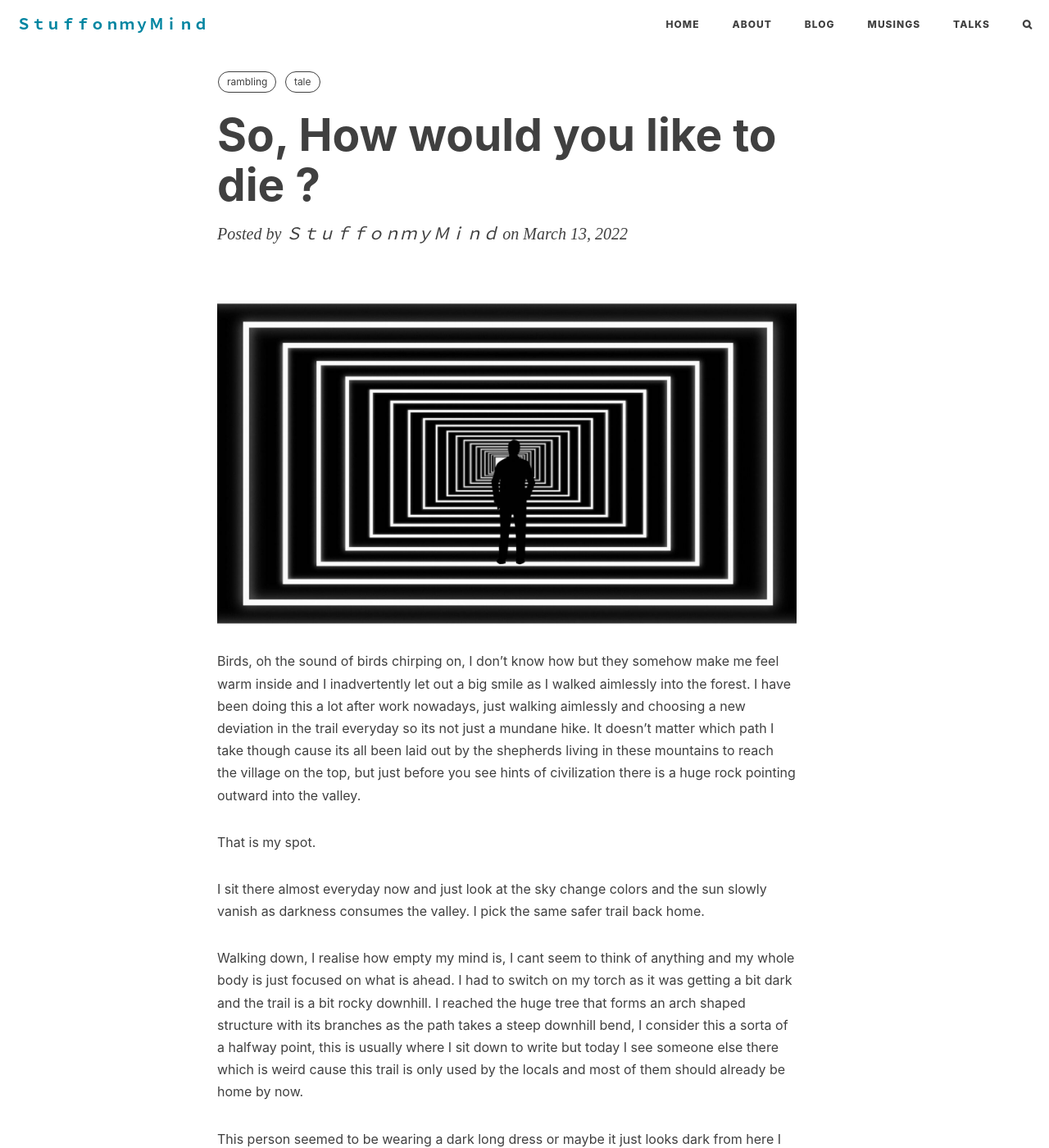
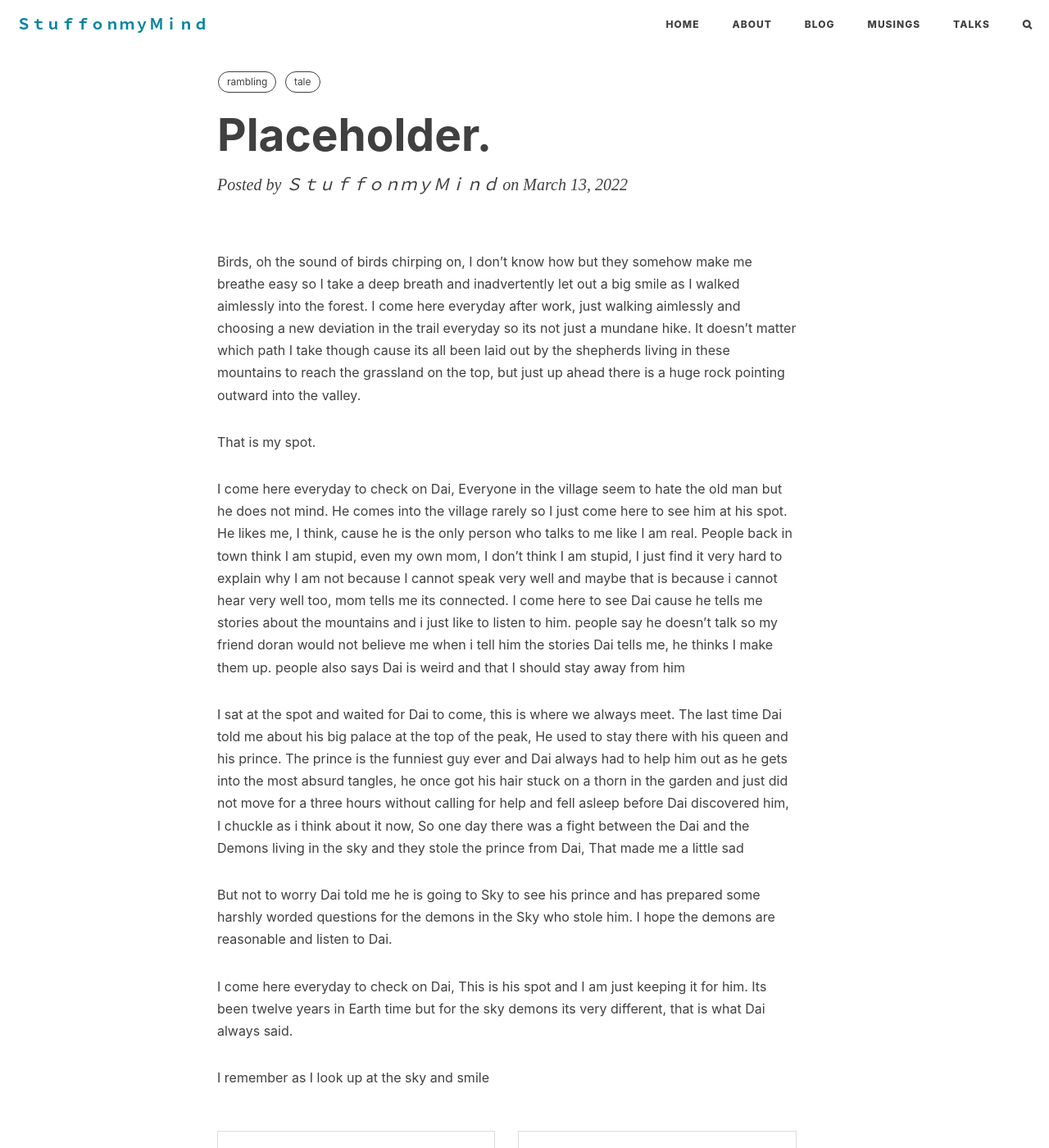
Before and after one commit to Sangarshanan/sangarshanan.github.io, a Jekyll site: the page built from _posts/2022-03-13-how-would-you-like-to-die.md, in a window 1280 px wide and 1400 px high. Shown: the whole window at 82% size. Built offline with Jekyll 4.4.1, drawn with Linux system fonts in a browser that asks for light colours; nearby versions of some CDN libraries; comment, search, counter and statistics services are not loaded; some of the changed text lies outside the part shown.

Commit message:
Add placeholder

```diff
--- a/_posts/2022-03-13-how-would-you-like-to-die.md
+++ b/_posts/2022-03-13-how-would-you-like-to-die.md
@@ -1,6 +1,6 @@
 ---
 layout: post
-title: "So, How would you like to die ?"
+title: "Placeholder."
 description:
 keywords: "musing"
 header-style: text
@@ -9,14 +9,16 @@ tags:
     - tale
 ---
 
-![Peter](/img/in-post/loooop.jpg)
-
-Birds, oh the sound of birds chirping on, I don't know how but they somehow make me feel warm inside and I inadvertently let out a big smile as I walked aimlessly into the forest. I have been doing this a lot after work nowadays, just walking aimlessly and choosing a new deviation in the trail everyday so its not just a mundane hike. It doesn't matter which path I take though cause its all been laid out by the shepherds living in these mountains to reach the village on the top, but just before you see hints of civilization there is a huge rock pointing outward into the valley.
+Birds, oh the sound of birds chirping on, I don't know how but they somehow make me breathe easy so I take a deep breath and inadvertently let out a big smile as I walked aimlessly into the forest. I come here everyday after work, just walking aimlessly and choosing a new deviation in the trail everyday so its not just a mundane hike. It doesn't matter which path I take though cause its all been laid out by the shepherds living in these mountains to reach the grassland on the top, but just up ahead there is a huge rock pointing outward into the valley.
 
 That is my spot.
 
-I sit there almost everyday now and just look at the sky change colors and the sun slowly vanish as darkness consumes the valley. I pick the same safer trail back home.
+I come here everyday to check on Dai, Everyone in the village seem to hate the old man but he does not mind. He comes into the village rarely so I just come here to see him at his spot. He likes me, I think, cause he is the only person who talks to me like I am real. People back in town think I am stupid, even my own mom, I don't think I am stupid, I just find it very hard to explain why I am not because I cannot speak very well and maybe that is because i cannot hear very well too, mom  tells me its connected. I come here to see Dai cause he tells me stories about the mountains and i just like to listen to him. people say he doesn't talk so my friend doran would not believe me when i tell him the stories Dai tells me, he thinks I make them up. people also says Dai is weird and that I should stay away from him
 
-Walking down, I realise how empty my mind is, I cant seem to think of anything and my whole body is just focused on what is ahead. I had to switch on my torch as it was getting a bit dark and the trail is a bit rocky downhill. I reached the huge tree that forms an arch shaped structure with its branches as the path takes a steep downhill bend, I consider this a sorta of a halfway point, this is usually where I sit down to write but today I see someone else there which is weird cause this trail is only used by the locals and most of them should already be home by now.
+I sat at the spot and waited for Dai to come, this is where we always meet. The last time Dai told me about his big palace at the top of the peak, He used to stay there with his queen and his prince. The prince is the funniest guy ever and Dai always had to help him out as he gets into the most absurd tangles, he once got his hair stuck on a thorn in the garden and just did not move for a three hours without calling for help and fell asleep before Dai discovered him, I chuckle as i think about it now, So one day there was a fight between the Dai and the Demons living in the sky and they stole the prince from Dai, That made me a little sad
 
-This person seemed to be wearing a dark long dress or maybe it just looks dark from here I could not tell, I see the shadow of their long curly hair flowing in the direction of the wind as they looked up at me. As walk down towards the shadow I realised it was saavu.
+But not to worry Dai told me he is going to Sky to see his prince and has prepared some harshly worded questions for the demons in the Sky who stole him. I hope the demons are reasonable and listen to Dai.
+
+I come here everyday to check on Dai, This is his spot and I am just keeping it for him. Its been twelve years in Earth time but for the sky demons its very different, that is what Dai always said.
+
+I remember as I look up at the sky and smile
```
